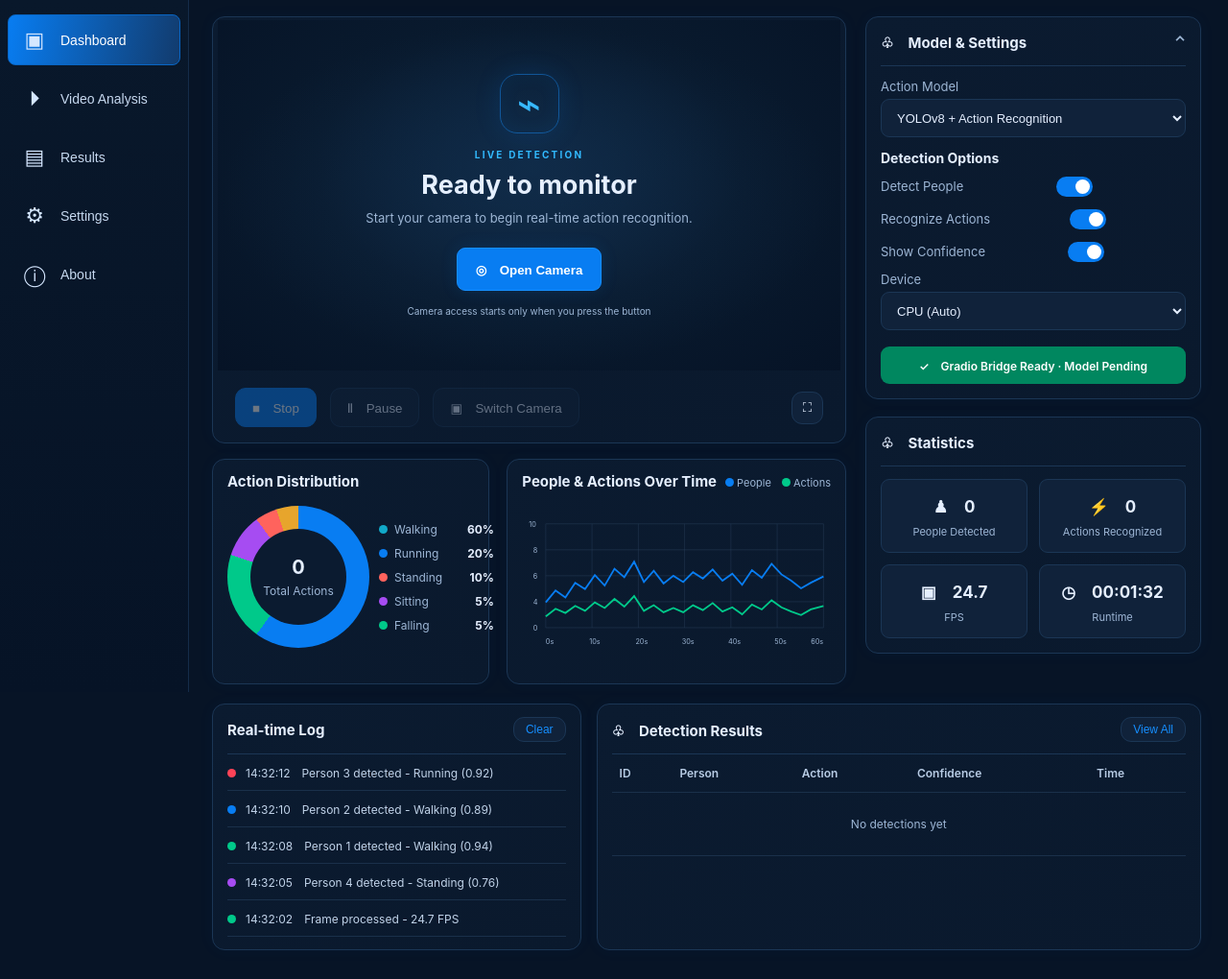
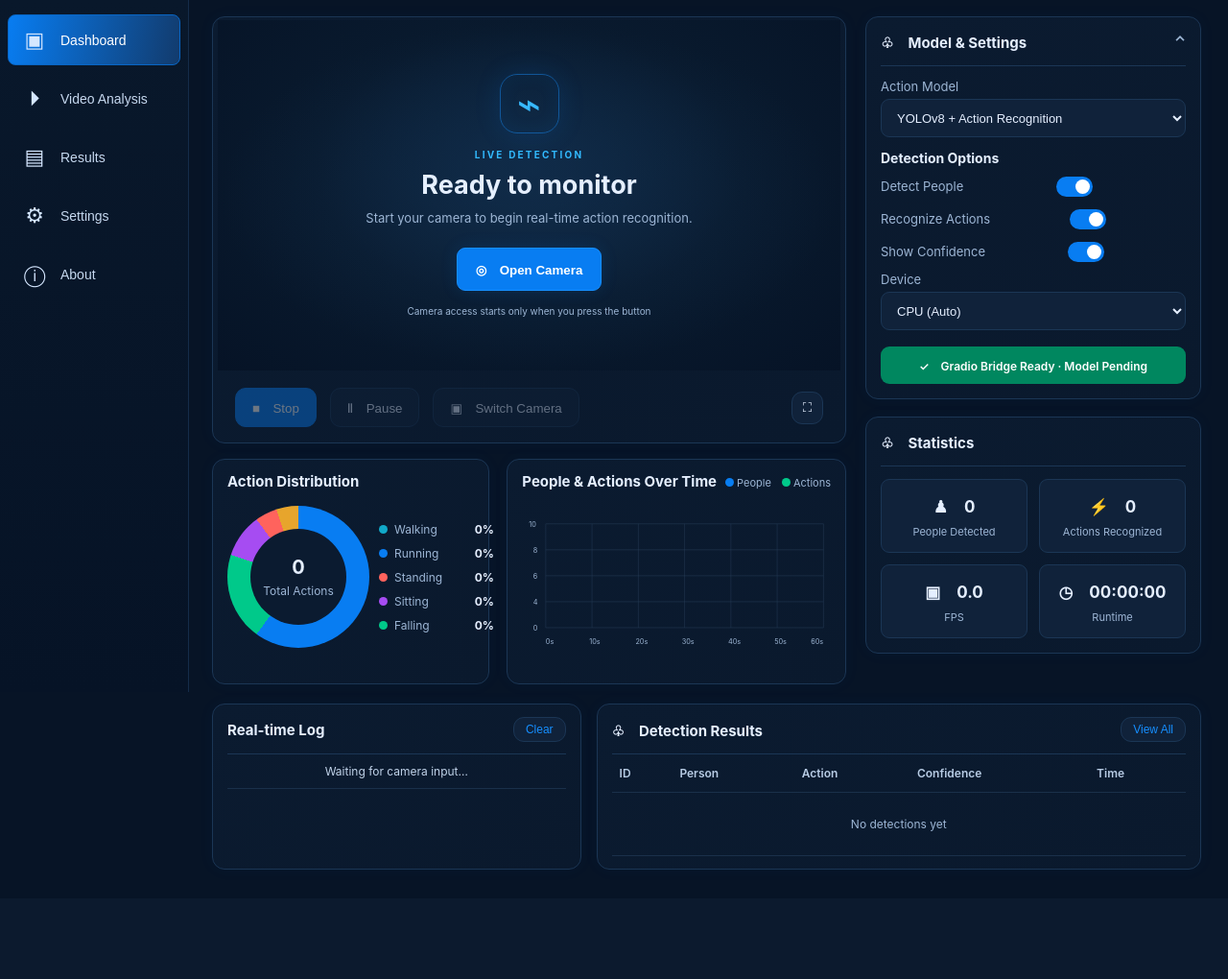
Before and after one commit to Stitch606/AI-Learning-Journey, a Python web app: template huggingface-space/templates/index.html in a window 1280 px wide. Shown: the part 79-1099 px from the top of the page at 96% size. After the commit the page ends 985 px from the top, so only its background shows below. Run offline with Jinja, Linux system fonts and the light colour scheme; the template is opened without the code that fills it, so the values that code supplies are empty.

Commit message:
Reset dashboard demo statistics and empty charts

```diff
--- a/huggingface-space/templates/index.html
+++ b/huggingface-space/templates/index.html
@@ -9,7 +9,7 @@
 <header class="topbar">
   <div class="brand-icon" aria-hidden="true"><svg viewBox="0 0 48 48"><path d="M24 5c-5 0-8 4-8 8-5 0-8 4-8 9 0 3 2 6 5 7-2 2-3 4-3 7 0 5 4 8 9 8 3 0 5-1 6-4 1 3 3 4 6 4 5 0 9-3 9-8 0-3-1-5-3-7 3-1 5-4 5-7 0-5-3-9-8-9 0-4-3-8-8-8Z"/><path d="M24 8v34M16 13c3 1 4 3 4 6m-9 3c4-1 7 1 8 4m-5 8c3-2 6-1 8 2m10-23c-3 1-4 3-4 6m9 3c-4-1-7 1-8 4m5 8c-3-2-6-1-8 2M20 19l4 3 4-3m-12 7 4 2 4-2m4 0 4 2 4-2"/></svg></div>
   <div class="brand"><h1>Human Action Detection</h1><p>Real-time AI Analysis &amp; Recognition</p></div>
-  <div class="top-spacer"></div><div class="online"><i></i>System Online</div><time id="clock">14:32:18</time>
+  <div class="top-spacer"></div><div class="online"><i></i>System Online</div><time id="clock">00:00:00</time>
   <button class="icon-btn" id="themeToggle" aria-label="Toggle theme">☼</button><button class="icon-btn gear" aria-label="Settings">⚙</button>
   <button class="icon-btn mobile-menu" id="mobileMenu" aria-label="Open menu">☰</button>
 </header>
@@ -46,17 +46,17 @@
  </div>
 </section>
 <div class="charts">
-<section class="panel chart"><h2>Action Distribution</h2><div class="distribution"><div class="donut"><div><b id="totalActions">5</b><span>Total Actions</span></div></div><ul><li><i class="cyan"></i>Walking <b>60%</b></li><li><i class="blue"></i>Running <b>20%</b></li><li><i class="coral"></i>Standing <b>10%</b></li><li><i class="purple"></i>Sitting <b>5%</b></li><li><i class="green"></i>Falling <b>5%</b></li></ul></div></section>
-<section class="panel chart timeline"><h2>People &amp; Actions Over Time <small><i class="blue"></i> People　<i class="green"></i> Actions</small></h2><svg viewBox="0 0 440 205" role="img" aria-label="People and actions over time"><g class="gridlines"><path d="M34 16H430M34 53H430M34 90H430M34 127H430M34 164H430M34 16V164M100 16V164M166 16V164M232 16V164M298 16V164M364 16V164M430 16V164"/></g><g class="axis"><text x="10" y="20">10</text><text x="16" y="57">8</text><text x="16" y="94">6</text><text x="16" y="131">4</text><text x="16" y="168">0</text><text x="34" y="188">0s</text><text x="96" y="188">10s</text><text x="162" y="188">20s</text><text x="228" y="188">30s</text><text x="294" y="188">40s</text><text x="360" y="188">50s</text><text x="412" y="188">60s</text></g><path class="blue-line" d="M34 128 48 111 62 121 76 100 90 109 104 89 118 104 132 80 146 92 160 70 174 99 188 83 202 101 216 90 230 99 244 85 258 94 272 81 286 97 300 87 314 103 328 82 342 93 356 73 370 88 384 97 398 108 412 100 430 91"/><path class="green-line" d="M34 148 48 137 62 143 76 133 90 140 104 128 118 136 132 123 146 134 160 119 174 140 188 132 202 142 216 136 230 142 244 132 258 139 272 129 286 141 300 135 314 145 328 131 342 138 356 125 370 135 384 141 398 146 412 138 430 133"/></svg></section>
+<section class="panel chart"><h2>Action Distribution</h2><div class="distribution"><div class="donut"><div><b id="totalActions">0</b><span>Total Actions</span></div></div><ul><li><i class="cyan"></i>Walking <b>0%</b></li><li><i class="blue"></i>Running <b>0%</b></li><li><i class="coral"></i>Standing <b>0%</b></li><li><i class="purple"></i>Sitting <b>0%</b></li><li><i class="green"></i>Falling <b>0%</b></li></ul></div></section>
+<section class="panel chart timeline"><h2>People &amp; Actions Over Time <small><i class="blue"></i> People　<i class="green"></i> Actions</small></h2><svg viewBox="0 0 440 205" role="img" aria-label="People and actions over time"><g class="gridlines"><path d="M34 16H430M34 53H430M34 90H430M34 127H430M34 164H430M34 16V164M100 16V164M166 16V164M232 16V164M298 16V164M364 16V164M430 16V164"/></g><g class="axis"><text x="10" y="20">10</text><text x="16" y="57">8</text><text x="16" y="94">6</text><text x="16" y="131">4</text><text x="16" y="168">0</text><text x="34" y="188">0s</text><text x="96" y="188">10s</text><text x="162" y="188">20s</text><text x="228" y="188">30s</text><text x="294" y="188">40s</text><text x="360" y="188">50s</text><text x="412" y="188">60s</text></g></svg></section>
 </div>
 </section>
 <aside class="right">
 <section class="panel settings"><h2>♧　Model &amp; Settings <span>⌃</span></h2><label>Action Model</label><select id="modelSelect"><option>YOLOv8 + Action Recognition</option><option>YOLO Pose + ST-GCN++</option><option>Custom Action Model</option></select><h3>Detection Options</h3><label class="switch">Detect People <input type="checkbox" checked data-setting="detectPeople"><i></i></label><label class="switch">Recognize Actions <input type="checkbox" checked data-setting="recognizeActions"><i></i></label><label class="switch">Show Confidence <input type="checkbox" checked data-setting="showConfidence"><i></i></label><label>Device</label><select id="deviceSelect"><option>CPU (Auto)</option><option>CUDA</option></select><div class="loaded">✓　Gradio Bridge Ready · Model Pending</div></section>
-<section class="panel stats"><h2>♧　Statistics</h2><div class="stat-grid"><div><b>♟　<span id="peopleCount">4</span></b><small>People Detected</small></div><div><b>⚡　<span id="actionCount">5</span></b><small>Actions Recognized</small></div><div><b>▣　<span id="statFps">24.7</span></b><small>FPS</small></div><div><b>◷　00:01:32</b><small>Runtime</small></div></div></section>
+<section class="panel stats"><h2>♧　Statistics</h2><div class="stat-grid"><div><b>♟　<span id="peopleCount">0</span></b><small>People Detected</small></div><div><b>⚡　<span id="actionCount">0</span></b><small>Actions Recognized</small></div><div><b>▣　<span id="statFps">0.0</span></b><small>FPS</small></div><div><b class="runtime-value">◷　<span id="runtimeValue">00:00:00</span></b><small>Runtime</small></div></div></section>
 </aside>
 <div class="bottom-grid">
-<section class="panel log"><h2>Real-time Log <button id="clearLog">Clear</button></h2><div id="logList"><p><i class="red"></i>14:32:12　Person 3 detected - Running (0.92)</p><p><i class="blue"></i>14:32:10　Person 2 detected - Walking (0.89)</p><p><i class="green"></i>14:32:08　Person 1 detected - Walking (0.94)</p><p><i class="purple"></i>14:32:05　Person 4 detected - Standing (0.76)</p><p><i class="green"></i>14:32:02　Frame processed - 24.7 FPS</p></div></section>
-<section class="panel results"><h2>♧　Detection Results <button id="viewAll">View All</button></h2><div class="table-wrap"><table><thead><tr><th>ID</th><th>Person</th><th>Action</th><th>Confidence</th><th>Time</th></tr></thead><tbody id="resultsBody"><tr><td>1</td><td>🟢 Person 1</td><td>Walking</td><td>0.94</td><td>14:32:12</td></tr><tr><td>2</td><td>🔵 Person 2</td><td>Walking</td><td>0.89</td><td>14:32:10</td></tr><tr><td>3</td><td>🔴 Person 3</td><td>Running</td><td>0.92</td><td>14:32:08</td></tr><tr><td>4</td><td>🟣 Person 4</td><td>Standing</td><td>0.76</td><td>14:32:05</td></tr></tbody></table></div></section>
+<section class="panel log"><h2>Real-time Log <button id="clearLog">Clear</button></h2><div id="logList"><p class="no-data">Waiting for camera input…</p></div></section>
+<section class="panel results"><h2>♧　Detection Results <button id="viewAll">View All</button></h2><div class="table-wrap"><table><thead><tr><th>ID</th><th>Person</th><th>Action</th><th>Confidence</th><th>Time</th></tr></thead><tbody id="resultsBody"><tr><td colspan="5" class="no-data">No detections yet</td></tr></tbody></table></div></section>
 </div>
 </div>
 </main>
```
